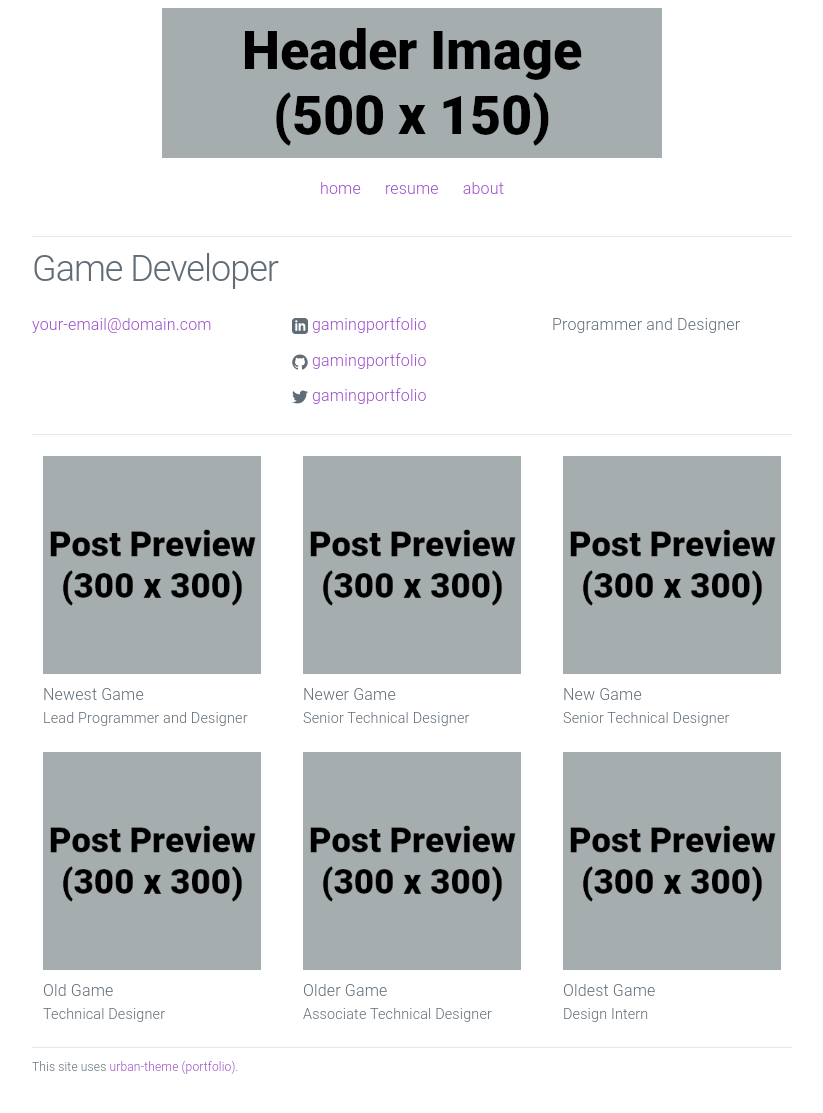
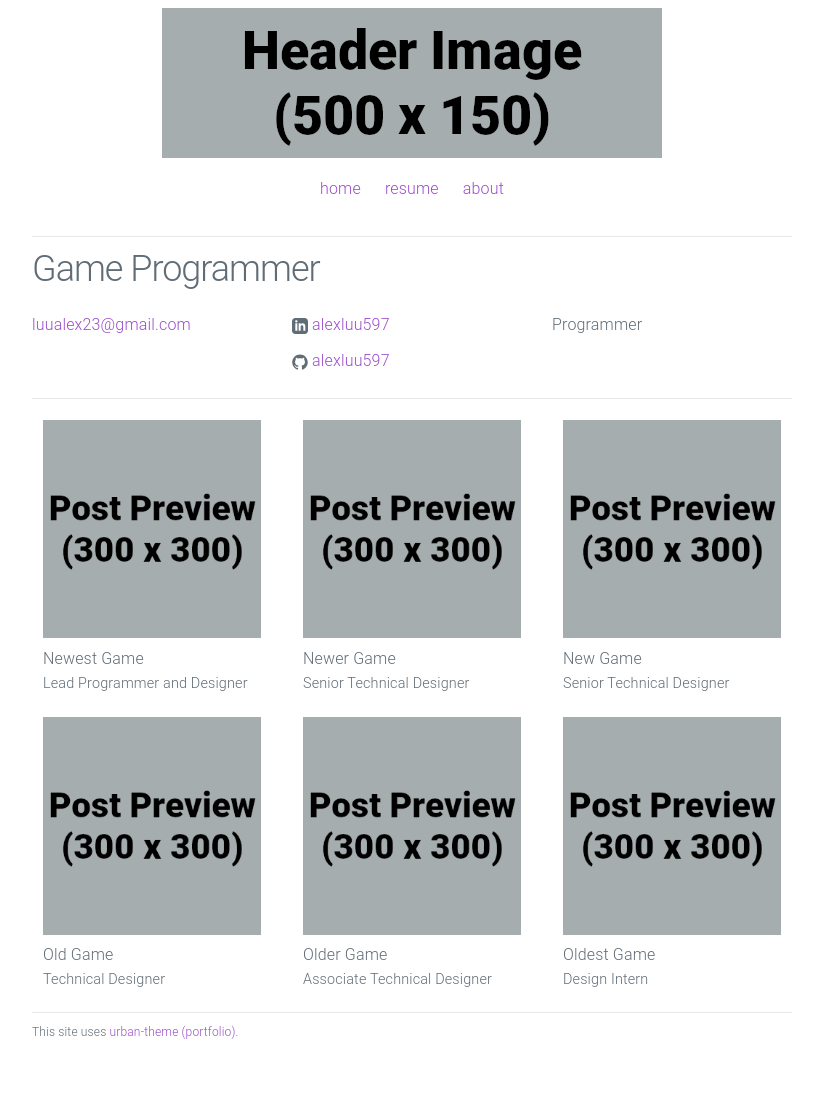
Before and after one commit to alexluu597/alexluu597.github.io, a Jekyll site: the page built from index.html, in a window 1280 px wide. Shown: the whole page, without its empty margins (228-1051 px from the left). Built offline with Jekyll 4.4.1, drawn with Linux system fonts in a browser that asks for light colours; after the commit the page ends 1077 px from its top, so only the background shows below that.

Commit message:
Update _config.yml

```diff
--- a/_config.yml
+++ b/_config.yml
@@ -1,12 +1,11 @@
 # Site settings
-title: Game Developer
-email: your-email@domain.com
+title: Game Programmer
+email: luualex23@gmail.com
 description: > # keep this and put description below
-  Programmer and Designer
+  Programmer
 url: "https://yourdomain.com" # the base hostname & protocol for your site
-linkedin_url: "https://www.linkedin.com/in/gamingportfolio"
-github_username: gamingportfolio
-twitter_username: gamingportfolio
+linkedin_url: "https://www.linkedin.com/in/alex-luu-71343725a"
+github_username: alexluu597
 footer_text: "This site uses <a href='https://github.com/gamingportfolio/urban-theme-portfolio'>urban-theme (portfolio)</a>."
 
 # Build settings
```
